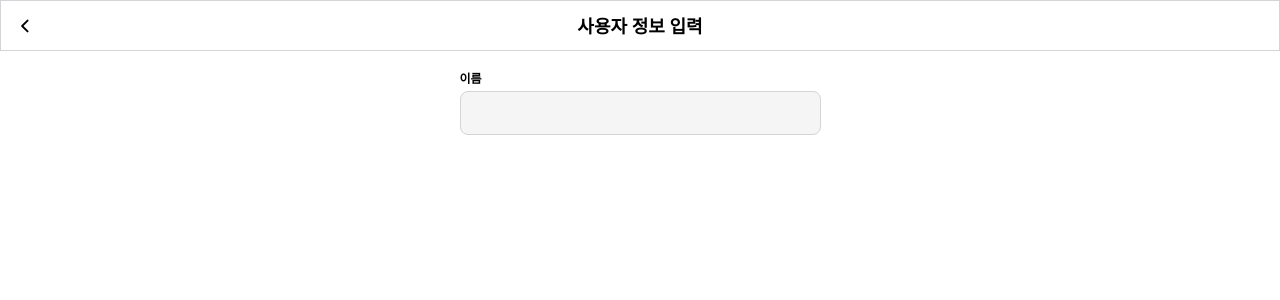
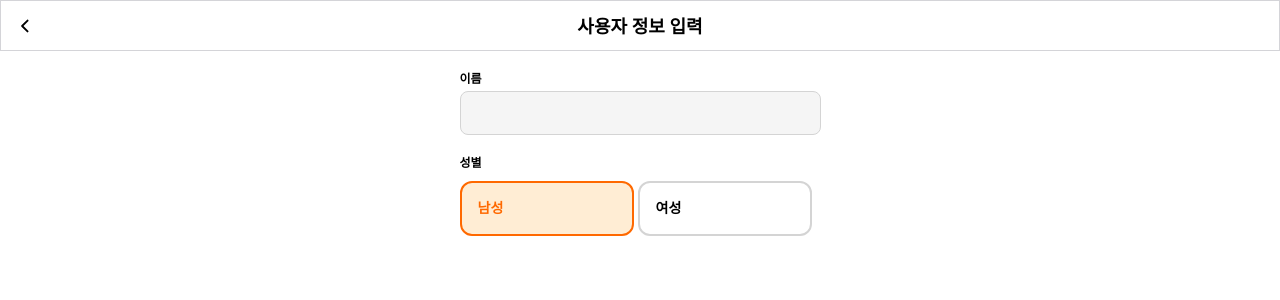
Before and after one commit to mallangmollang/sallang_front, a React (Vite) app: page /login in a window 1280 px wide. Shown: the top 300 px of the page. Built offline with nearby package versions, Linux system fonts and the light colour scheme.

Commit message:
mod(LoginPage): alignment, h 값 수정

```diff
--- /dev/null
+++ b/src/components/SelectButton.jsx
@@ -0,0 +1,17 @@
+export default function SelectButton({ label, active, onClick }) {
+  return (
+    <button
+      onClick={onClick}
+      className={`flex flex-row w-[174px] h-[55px] items-center px-4 py-1 overflow-hidden rounded-[12px] border-2 border-solid
+        text-sm font-bold
+        ${
+          active
+            ? "bg-orange-100 border-orange-500 text-orange-500"
+            : "bg-white border-neutral-300 text-black"
+        }
+        `}
+    >
+      {label}
+    </button>
+  );
+}
--- a/src/pages/LoginPage.jsx
+++ b/src/pages/LoginPage.jsx
@@ -14,7 +14,7 @@ const LoginPage = () => {
     "
     >
       <PageHeader title="사용자 정보 입력" />
-      <div className="flex flex-col items-stretch bg-white">
+      <div className="flex flex-col h-[852px] items-center gap-5 overflow-hidden bg-white">
         {/* 이름 */}
         <div className="flex flex-col items-start justify-start gap-1">
           <div className="flex flex-row gap-2 overflow-hidden">
@@ -33,6 +33,19 @@ const LoginPage = () => {
             "
           ></div>
         </div>
+        <div className="flex flex-col h-[86px] justify-start items-start gap-1">
+          <div className="flex flex-row gap-[10px] justify-start items-start overflow-hidden">
+            <p className="text-xs font-semibold text-black">성별</p>
+          </div>
+          <div className="flex flex-row w-[361px] h-[66px] items-center gap-1">
+            <selectButton className="flex flex-row w-[174px] h-[55px] items-center px-4 py-1 overflow-hidden rounded-[12px] bg-orange-100 border-2 border-orange-500 border-solid">
+              <p className="text-sm font-bold text-orange-500">남성</p>
+            </selectButton>
+            <selectButton className="flex flex-row w-[174px] h-[55px] items-center px-4 py-1 overflow-hidden rounded-[12px] bg-white border-2 border-neutral-300 border-solid">
+              <p className="text-sm font-bold text-black">여성</p>
+            </selectButton>
+          </div>
+        </div>
       </div>
     </div>
   );
```
